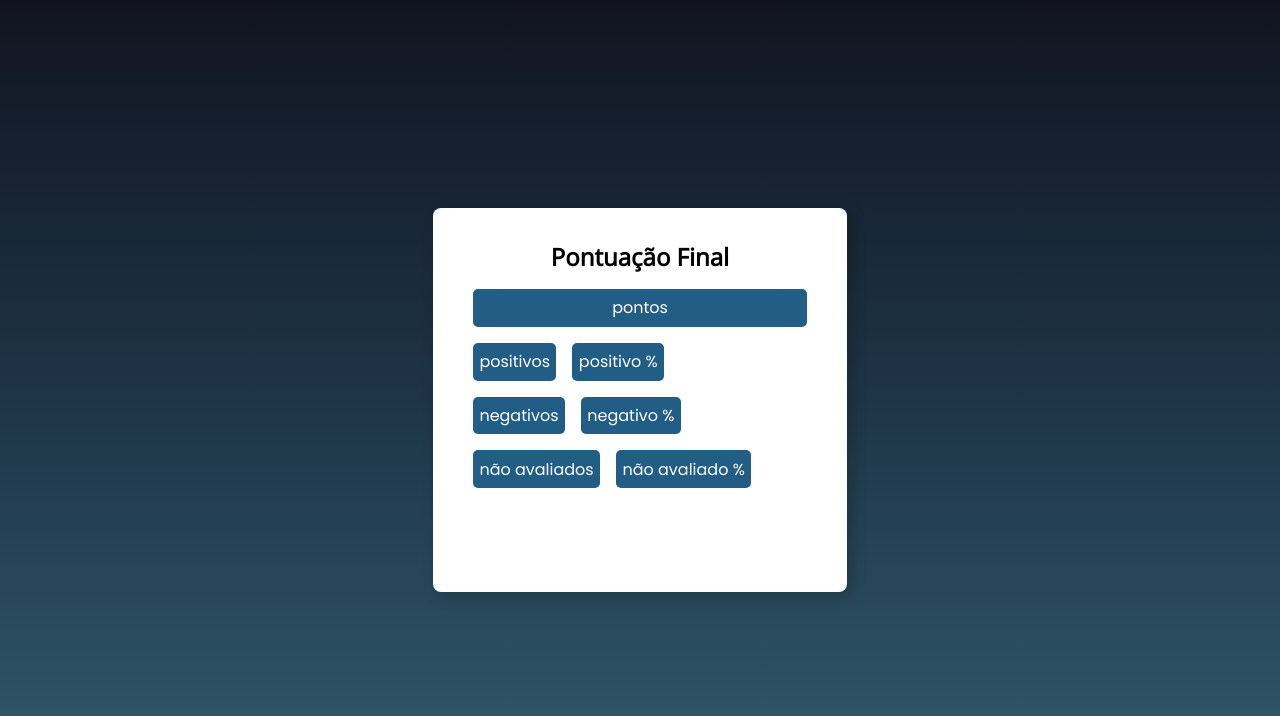
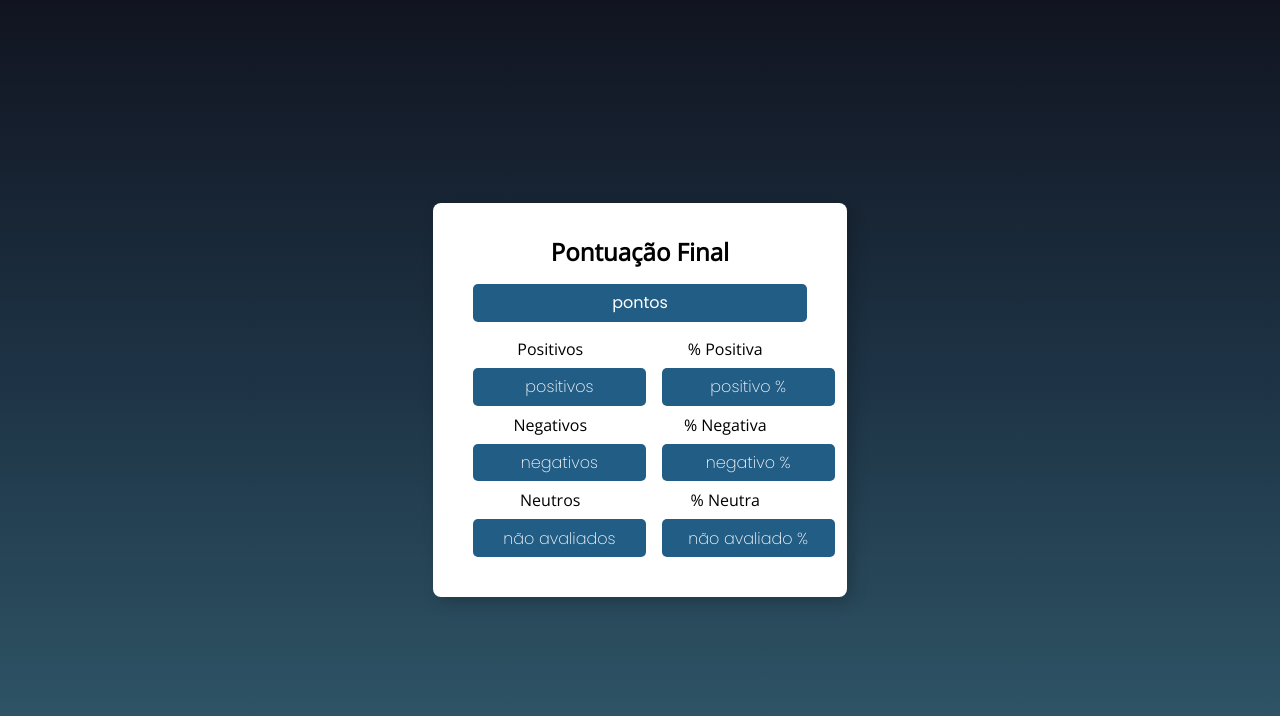
Before and after one commit to tamiressc/desafioGRX, a website: page public/results.html in a window 1280 px wide. Drawn offline with nearby package versions, Linux system fonts and the light colour scheme.

Commit message:
ajustes no layout css/html

```diff
--- a/public/results.html
+++ b/public/results.html
@@ -12,20 +12,32 @@
     <main class="container">
         <h2 class="title">Pontuação Final</h2>
         <div class="total-box">
-            <div class="score-point-box">pontos</div>
+            <div class="score-point-box" id="main-score">pontos</div>
         </div>
         <div class="score-grid">
+            <div class="result-text">
+                <label for="positive-score">Positivos</label>
+                <label for="positive-percentage">% Positiva</label>
+            </div>
             <div class="positive-scores">
-                <div class="score-point-box">positivos</div>
-                <div class="score-point-box">positivo %</div>
+                <div id="positive-score" class="score-point-box">positivos</div>
+                <div id="positive-percentage" class="score-point-box">positivo %</div>
+            </div>
+            <div class="result-text">
+                <label for="negative-score">Negativos</label>
+                <label for="negative-percentage">% Negativa</label>
             </div>
             <div class="negative-scores">
-                <div class="score-point-box">negativos</div>
-                <div class="score-point-box">negativo %</div>
+                <div id="negative-score" class="score-point-box">negativos</div>
+                <div id="negative-percentage" class="score-point-box">negativo %</div>
+            </div>
+            <div class="result-text">
+                <label for="neutral-score">Neutros</label>
+                <label for="neutral-percentage">% Neutra</label>
             </div>
             <div class="neutral-scores">
-                <div class="score-point-box">não avaliados</div>
-                <div class="score-point-box">não avaliado %</div>
+                <div id="neutral-score" class="score-point-box">não avaliados</div>
+                <div id="neutral-percentage" class="score-point-box">não avaliado %</div>
             </div>
         </div>
     </main>
--- a/public/style.css
+++ b/public/style.css
@@ -128,10 +128,22 @@ select {
     padding: 0.4rem;
     margin: 8px;
     border-radius: 5px;
+    min-width: 20vh;
+    font-weight: 300;
+}
+
+#main-score {
+   margin-bottom: 1rem;
+   font-weight: 500;
 }
 
 .positive-scores, .negative-scores, .neutral-scores {
-    display: inline-flex;
-    justify-content: center;
-    align-items: center;
+    display: flex;
+    justify-content: space-between;
 }
+
+.result-text {
+    display: flex;
+    justify-content: space-around;
+    align-items:flex-start;
+}
```
